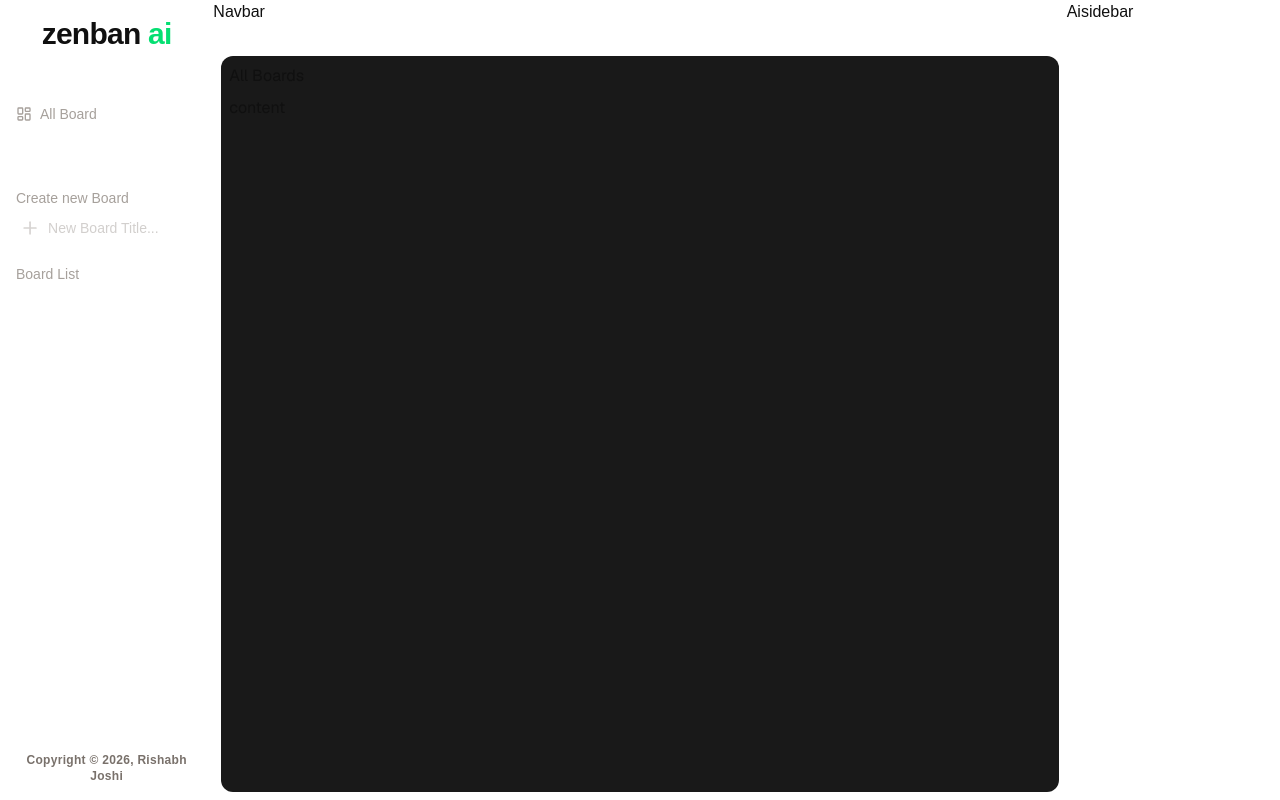
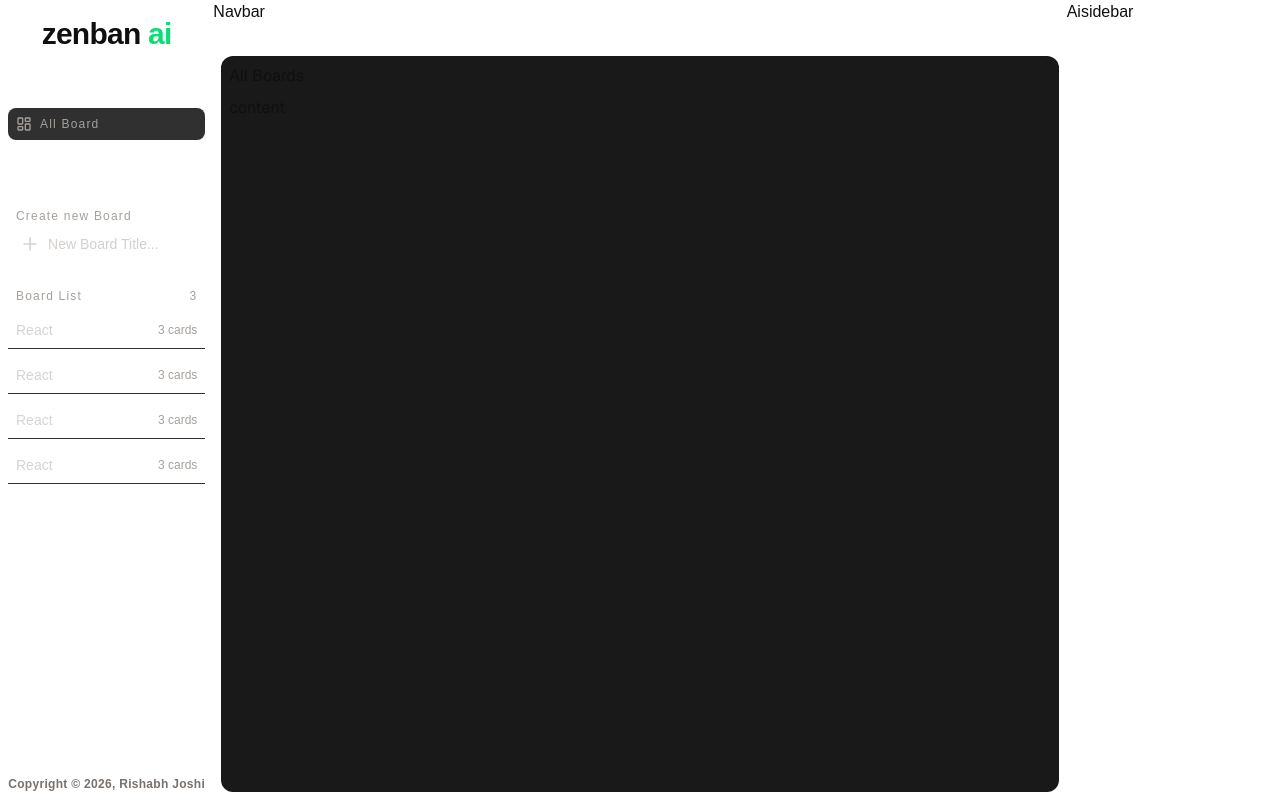
Before and after one commit to joshir16/zenbanai, a Next.js app: page / in a window 1280 px wide. Built offline with nearby package versions, Linux system fonts and the light colour scheme.

Commit message:
sidebar layout setup

```diff
--- /dev/null
+++ b/app/components/sidebar/Copyright.tsx
@@ -0,0 +1,13 @@
+import React from "react";
+
+const Copyright = () => {
+  return (
+    <div className="justify-self-end p-2">
+      <p className="text-xs text-stone-500 font-bold text-center tracking-wide">
+        Copyright © 2026, Rishabh Joshi
+      </p>
+    </div>
+  );
+};
+
+export default Copyright;
--- /dev/null
+++ b/app/components/sidebar/Logo.tsx
@@ -0,0 +1,11 @@
+import React from "react";
+
+export const Logo = () => {
+  return (
+    <div className="px-4 py-4 ">
+      <h1 className="w-full text-center text-3xl font-bold tracking-tight">
+        zenban <span className="text-green-light">ai</span>
+      </h1>
+    </div>
+  );
+};
--- a/app/components/sidebar/Sidebar.tsx
+++ b/app/components/sidebar/Sidebar.tsx
@@ -1,28 +1,29 @@
 import { LayoutDashboard, Plus } from "lucide-react";
 import React from "react";
+import Copyright from "./Copyright";
+import { Logo } from "./Logo";
 
 const Sidebar = () => {
   return (
-    <div className="col-span-1 row-span-2 flex flex-col gap-8 h-full w-full bg-dark px-4 py-4 ">
-      <div>
-        <h1 className="w-full text-center text-3xl font-bold tracking-tight mb-5">
-          zenban <span className="text-green-400">ai</span>
-        </h1>
-      </div>
+    <div className="col-span-1 row-span-2 flex flex-col gap-8 h-full min-w-50 w-full bg-dark z-50">
+      <Logo />
 
-      <div className="border-b-[0.7] border-stone-600 pb-8">
-        <button className="flex gap-2 items-center">
+      <div className="border-b-[0.7] border-stone-600 p-2 pb-5">
+        <button className="w-full h-full flex gap-2 items-center p-2 rounded-lg bg-stone-mid">
           <LayoutDashboard size={16} className="text-stone-400" />
-          <p className="text-sm text-stone-400">All Board</p>
+          <p className="text-xs text-stone-400 tracking-widest">All Board</p>
         </button>
       </div>
 
-      <div className="flex flex-1 flex-col gap-5">
-        <div className="flex flex-col gap-1">
-          <label className="text-sm text-stone-400" htmlFor="createboard">
+      <div className="flex flex-1 flex-col gap-5  p-2 ">
+        <div className="flex flex-col gap-1  p-2 ">
+          <label
+            className="text-xs text-stone-400 tracking-widest "
+            htmlFor="createboard"
+          >
             Create new Board
           </label>
-          <div className="flex gap-2 p-1 text-sm w-full border-[0.7] border-stone-600 rounded-md">
+          <div className="flex justify-center items-center gap-2 p-1 text-sm w-full border-[0.7] border-stone-600 rounded-md">
             <Plus size={24} className="text-stone-300" />
             <input
               type="text"
@@ -33,16 +34,35 @@ const Sidebar = () => {
           </div>
         </div>
 
-        <nav>
-          <p className="text-sm text-stone-400">Board List</p>
+        <nav className="flex-1 flex flex-col gap-2">
+          <p className="flex justify-between items-center text-xs  px-2  text-stone-400 tracking-widest">
+            Board List <span className="font-light">3</span>
+          </p>
+
+          <ul className="flex-1 flex flex-col gap-2 text-sm text-stone-300">
+            <li className="flex justify-between items-center  p-2  border-b border-b-stone-mid hover:bg-stone-mid hover:rounded-lg">
+              <span className="">React</span>
+              <span className="font-light text-xs text-stone-400 ">
+                3 cards
+              </span>
+            </li>
+            <li className="flex justify-between items-center  p-2  border-b border-b-stone-mid hover:bg-stone-mid hover:rounded-lg">
+              <span className="">React</span>
+              <span className="font-light text-xs text-stone-400">3 cards</span>
+            </li>
+            <li className="flex justify-between items-center p-2 border-b border-b-stone-mid hover:bg-stone-mid hover:rounded-lg">
+              <span className="">React</span>
+              <span className="font-light text-xs text-stone-400">3 cards</span>
+            </li>
+            <li className="flex justify-between items-center p-2 border-b border-b-stone-mid hover:bg-stone-mid hover:rounded-lg">
+              <span className="">React</span>
+              <span className="font-light text-xs text-stone-400">3 cards</span>
+            </li>
+          </ul>
         </nav>
       </div>
 
-      <div className="justify-self-end">
-        <p className="text-xs text-stone-500 font-bold text-center tracking-wide">
-          <span className="">Copyright © 2026, Rishabh Joshi</span>
-        </p>
-      </div>
+      <Copyright />
     </div>
   );
 };
--- a/app/globals.css
+++ b/app/globals.css
@@ -4,6 +4,11 @@
   --background: #ffffff;
   --foreground: #101010;
   --stone-dark: #191919;
+  --stone-mid: #303030;
+  --stone-light: #606060;
+
+  --green-light: #06df72;
+  --green-dark: #02592e;
 }
 
 @theme inline {
@@ -11,6 +16,12 @@
   --color-foreground: var(--foreground);
   --color-dark: var(--dark);
   --color-stone-dark: var(--stone-dark);
+  --color-stone-mid: var(--stone-mid);
+
+  --color-green-light: var(--green-light);
+  --color-green-dark: var(--green-dark);
+
+  --color-stone-light: var(--stone-light);
   --font-sans: var(--font-geist-sans);
   --font-mono: var(--font-geist-mono);
 }
--- a/app/layout.tsx
+++ b/app/layout.tsx
@@ -26,7 +26,7 @@ export default function RootLayout({ children }: LayoutProps<"/">) {
       lang="en"
       className={`${geistSans.variable} ${geistMono.variable} h-full antialiased`}
     >
-      <body className="min-h-screen grid grid-cols-6 grid-cols-auto grid-rows-[auto_1fr]  h-screen w-screen  font-sans  overflow-hidden">
+      <body className="min-h-screen grid grid-cols-[minmax(200px,1fr)_repeat(4,1fr)_minmax(200px,1fr)] grid-rows-[auto_1fr] h-screen w-screen  font-sans  overflow-hidden">
         <Sidebar />
         <Navbar />
         <main className="col-span-4 row-span-1 p-2">{children}</main>
```
